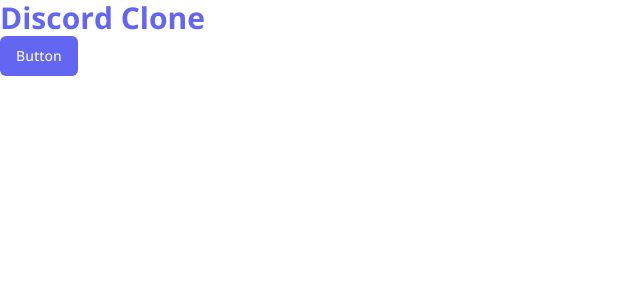
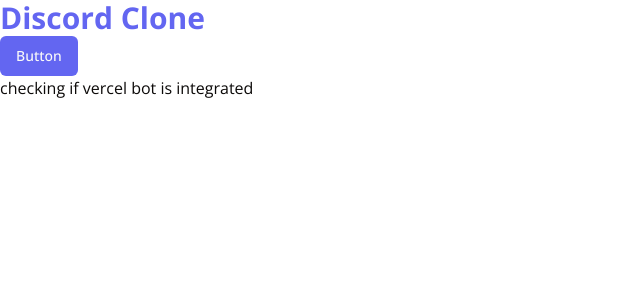
Before and after one commit to PedroMtz8/Discord-Clone, a Next.js app: page / in a window 1280 px wide. Shown: the top 300 px of the page, without its empty margins (0-640 px from the left). Built offline with nearby package versions, Linux system fonts and the light colour scheme.

Commit message:
checking if vercel bot is integrated

```diff
--- a/src/app/page.tsx
+++ b/src/app/page.tsx
@@ -5,6 +5,7 @@
     <main>
       <h1 className='text-3xl font-bold text-indigo-500'>Discord Clone</h1>
       <Button className='bg-indigo-500'>Button</Button>
+      <p>checking if vercel bot is integrated</p>
     </main>
   )
 }
```
